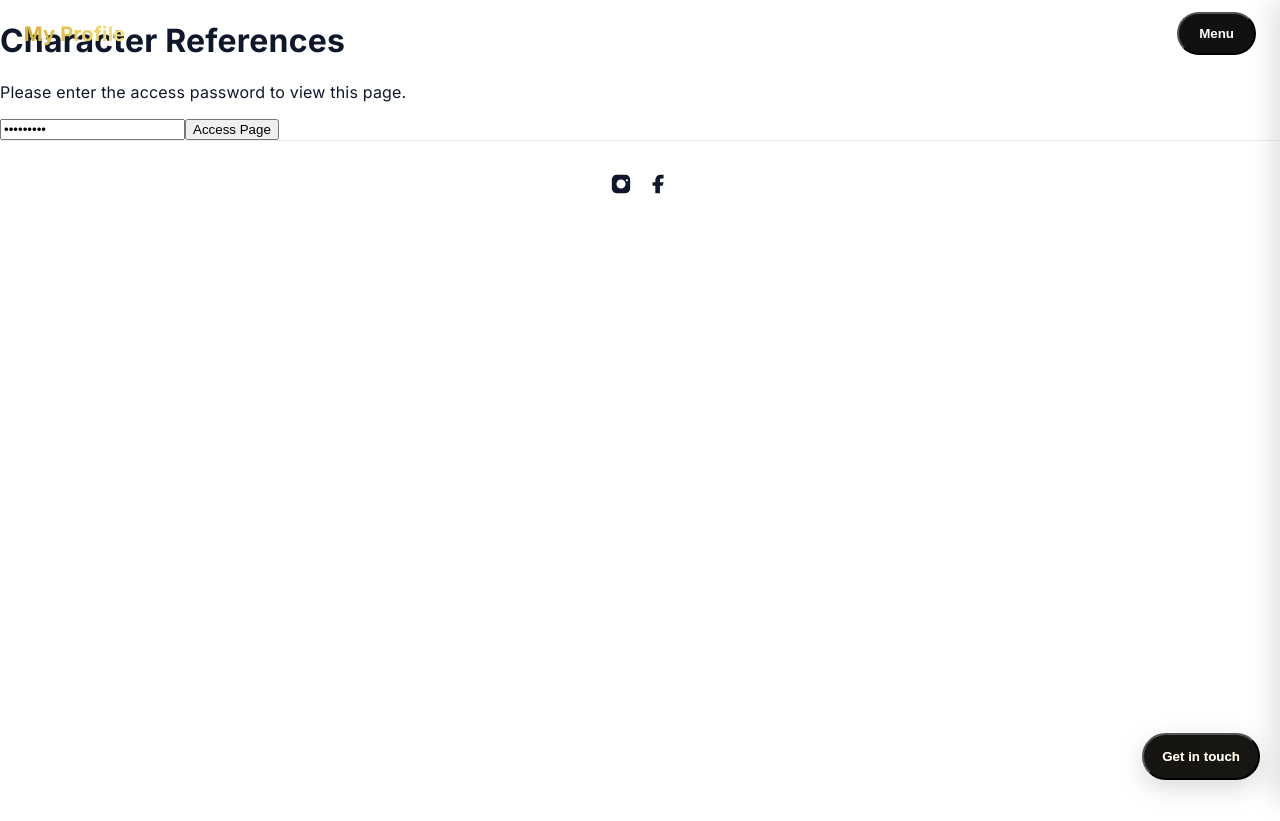
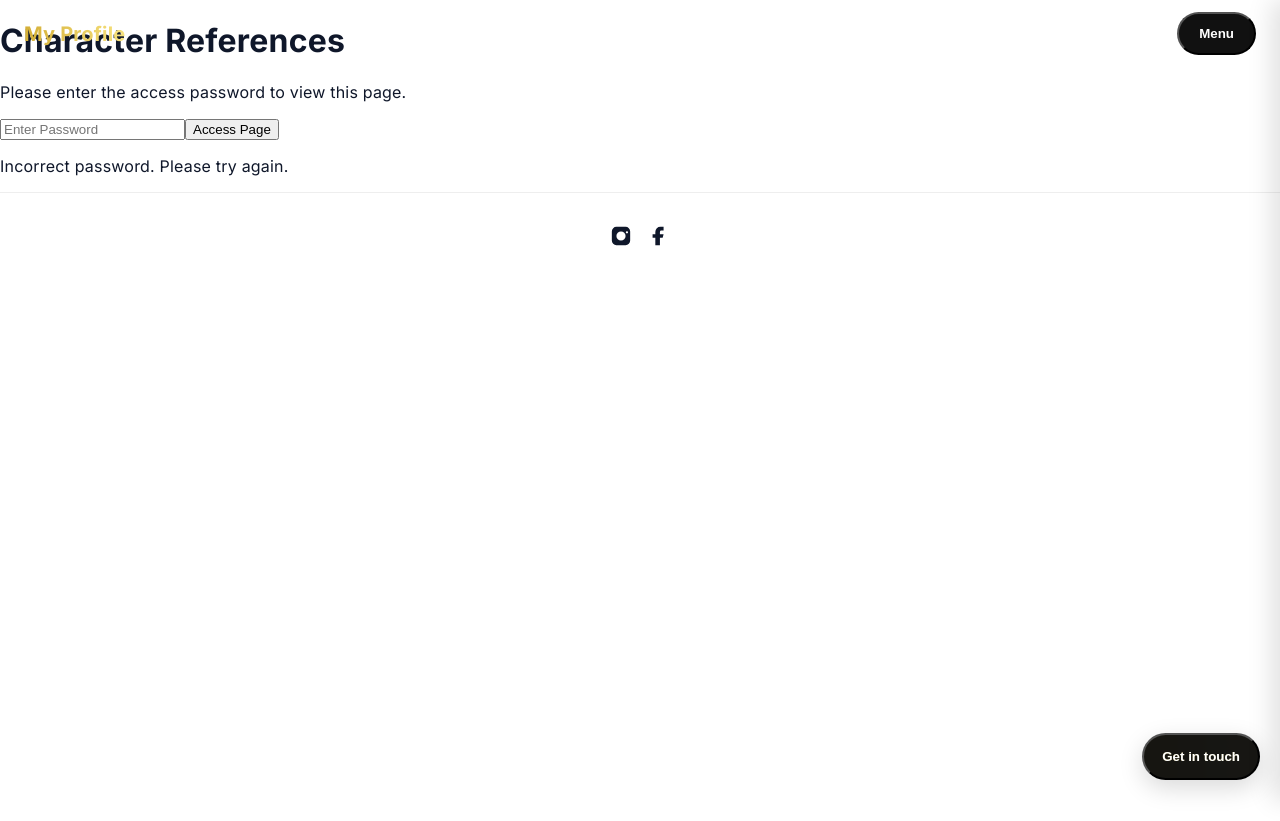
Before and after one commit to AlexanderHardinan/alexhardinan, a Next.js app: page /references in a window 1280 px wide. Both pictures are taken after typing "Sample123" into the empty fields and a click on the button "Access Page". Built offline with nearby package versions, Linux system fonts and the light colour scheme.

Commit message:
Fix password-protected Character References page rendering

```diff
--- a/app/references/page.tsx
+++ b/app/references/page.tsx
@@ -5,14 +5,18 @@ import { useState } from 'react';
 export default function CharacterReferences() {
   const [enteredPassword, setEnteredPassword] = useState('');
   const [isAuthenticated, setIsAuthenticated] = useState(false);
+  const [error, setError] = useState('');
+
   const correctPassword = 'SAth123456';
 
   const handleSubmit = (e: React.FormEvent) => {
     e.preventDefault();
-    if (enteredPassword === correctPassword) {
+    if (enteredPassword.trim() === correctPassword) {
       setIsAuthenticated(true);
+      setError('');
     } else {
-      alert('Incorrect password. Please try again.');
+      setError('Incorrect password. Please try again.');
+      setEnteredPassword('');
     }
   };
 
@@ -20,15 +24,16 @@ export default function CharacterReferences() {
     return (
       <main className="flex min-h-screen items-center justify-center bg-gradient-to-br from-gray-900 via-gray-800 to-black text-white p-6">
         <div className="backdrop-blur-md bg-white/10 border border-white/20 p-8 rounded-2xl shadow-xl max-w-sm w-full text-center animate-fadeIn">
-          <h1 className="text-2xl font-semibold mb-4 text-gold-400">Character References</h1>
+          <h1 className="text-2xl font-semibold mb-4 text-yellow-400">Character References</h1>
           <p className="text-sm mb-6 text-gray-300">Please enter the access password to view this page.</p>
+
           <form onSubmit={handleSubmit} className="space-y-4">
             <input
               type="password"
               placeholder="Enter Password"
               value={enteredPassword}
               onChange={(e) => setEnteredPassword(e.target.value)}
-              className="w-full p-3 rounded-lg bg-gray-800 text-white border border-gray-700 focus:outline-none focus:ring-2 focus:ring-gold-400"
+              className="w-full p-3 rounded-lg bg-gray-800 text-white border border-gray-700 focus:outline-none focus:ring-2 focus:ring-yellow-400"
               required
             />
             <button
@@ -38,6 +43,8 @@ export default function CharacterReferences() {
               Access Page
             </button>
           </form>
+
+          {error && <p className="text-red-400 text-sm mt-3">{error}</p>}
         </div>
       </main>
     );
@@ -50,12 +57,18 @@ export default function CharacterReferences() {
 
         {/* Reference 1 */}
         <div className="mb-10 border-l-4 border-yellow-500 pl-4">
-          <h2 className="text-xl font-semibold text-gray-800">Whale&apos;s Belly Modern European Fine Dining Cuisine</h2>
-          <p className="text-gray-600">Located in Sukhumvit 39, Phrom Phong, Bangkok Thailand</p>
+          <h2 className="text-xl font-semibold text-gray-800">
+            Whale&apos;s Belly Modern European Fine Dining Cuisine
+          </h2>
+          <p className="text-gray-600">
+            Located in Sukhumvit 39, Phrom Phong, Bangkok Thailand
+          </p>
           <p className="mt-2 text-gray-700">
             <strong>Mrs. Anchalee Vijitrat</strong> | Managing Director
           </p>
-          <p className="text-gray-600">Email: whalesbellyrestaurantandbar@gmail.com</p>
+          <p className="text-gray-600">
+            Email: whalesbellyrestaurantandbar@gmail.com
+          </p>
           <p className="text-gray-600">Tel: 02 160 0333</p>
           <p className="text-red-600 font-medium mt-1">
             Status: Permanently closed due to the COVID-19 pandemic.
@@ -71,7 +84,6 @@ export default function CharacterReferences() {
           </p>
         </div>
 
-        {/* Future entries */}
         <div className="text-center text-sm text-gray-500 italic">
           More references will be added in the future.
         </div>
```
